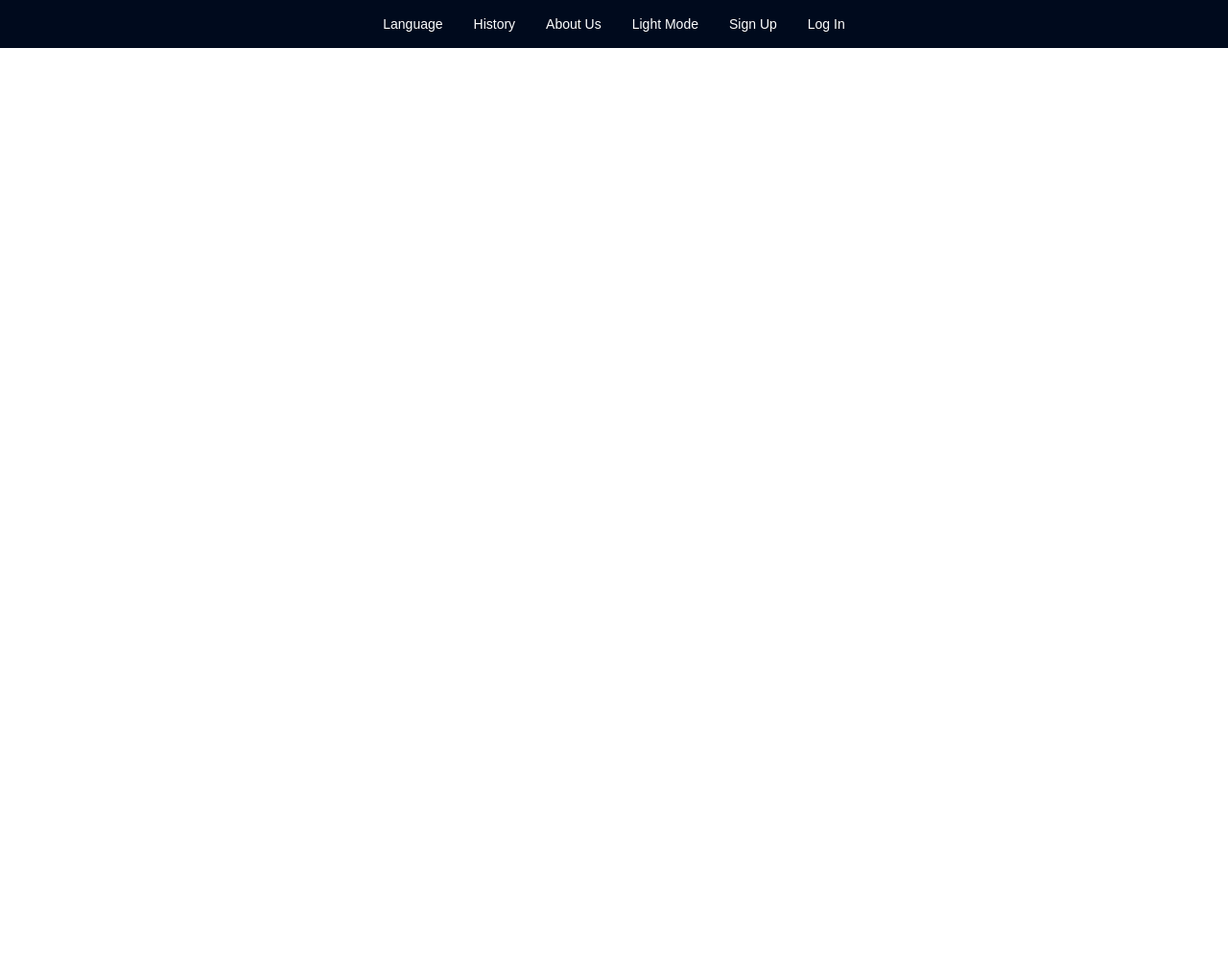
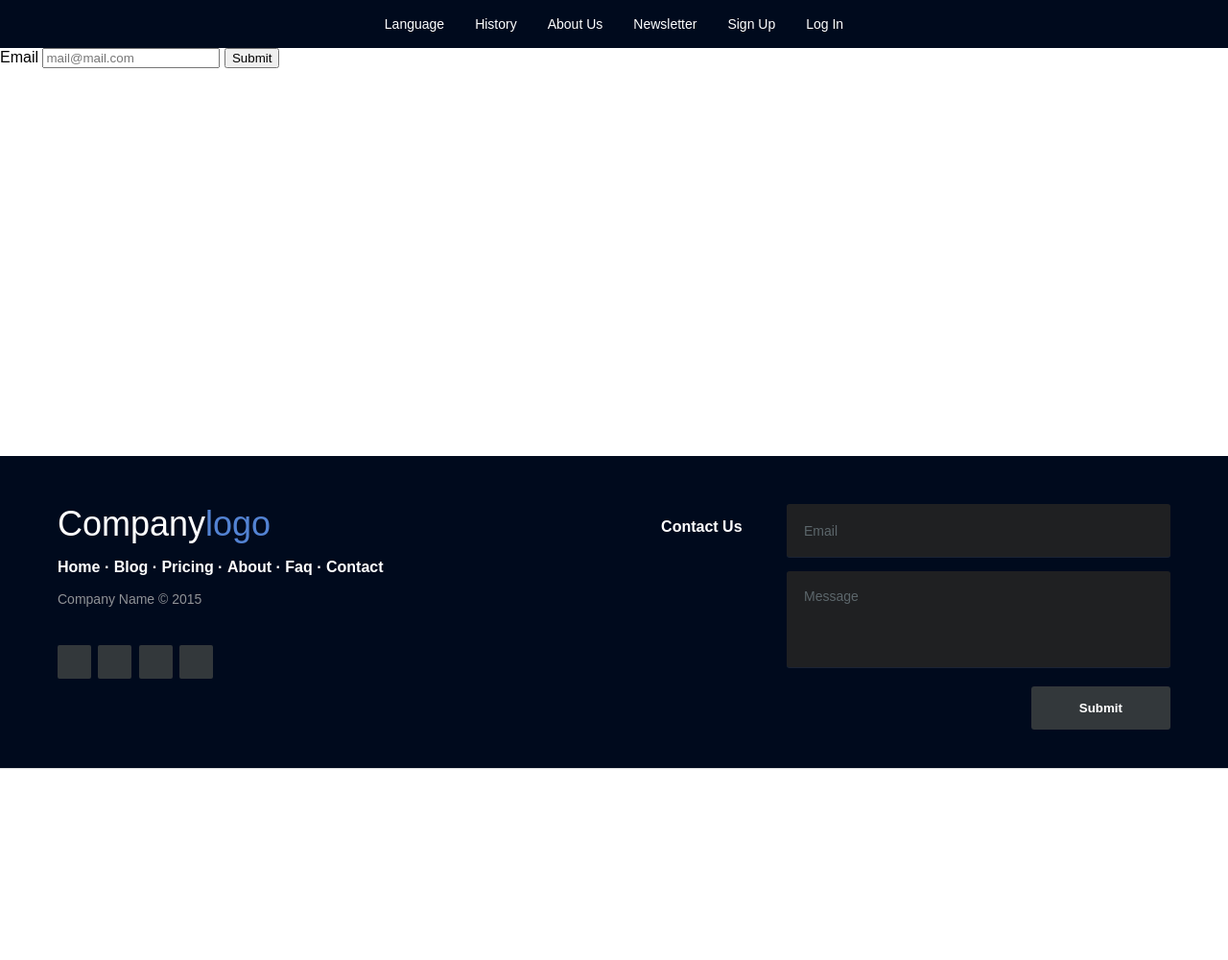
Before and after one commit to Amin-Mohamed/De-lorean, a PHP site: page /signup.php in a window 1280 px wide. Shown: the top 1000 px of the page at 96% size. Run offline with PHP 8.4, Linux system fonts and the light colour scheme.

Commit message:
Added a download button in newsletter

```diff
--- a/header.php
+++ b/header.php
@@ -2,9 +2,8 @@
 declare(strict_types=1);
 
 require __DIR__.'/data.php';
+ ?>
 
-
- ?>
 <!DOCTYPE html>
 <html lang="en">
 
@@ -30,11 +29,11 @@ require __DIR__.'/data.php';
               </div> <!-- /Div dropContent -->
             </li>
           </div> <!-- /Div dropdown -->
-          <li><a class="link" href="#">History</a></li>
-          <li><a class="link" href="#">About Us</a></li>
-          <li><a class="link" href="#">Light Mode</a></li>
-          <li><a class="link" href="signup.php">Sign Up</a></li>
-          <li><a class="link" href="#">Log In</a></li>
+          <li><a class="" href="#">History</a></li>
+          <li><a class="" href="#">About Us</a></li>
+          <li><a class="download" href="#">Newsletter</a></li>
+          <li><a class="" href="signup.php">Sign Up</a></li>
+          <li><a class="" href="#">Log In</a></li>
         </ul>
       <span class="toggle">☰</span>
     </label>
--- a/index.php
+++ b/index.php
@@ -1,14 +1,11 @@
 <?php
 declare(strict_types=1);
 
-require __DIR__.'/data.php';
 require __DIR__.'/header.php';
 require __DIR__.'/footer.php';
 ?>
 
-
-
-  <script type="text/javascript" src="javascript.js"></script>
+<script type="text/javascript" src="javascript.js"></script>
 </body>
 
 </html>
--- a/signup.php
+++ b/signup.php
@@ -2,12 +2,18 @@
 declare(strict_types=1);
 
 require __DIR__.'/header.php';
+require __DIR__.'/data.php';
  ?>
-
- <form method="post">
-    <div class=“form-group”>
+<main>
+  <form method="post">
+    <div class=“formGroup”>
       <label for="email">Email</label>
       <input type="email" name="email" id="email" placeholder='mail@mail.com'>
       <button type="submit">Submit</button>
     </div>
- </form>
+  </form>
+</main>
+
+<?php
+require __DIR__.'/footer.php';
+ ?>
--- a/style.css
+++ b/style.css
@@ -64,6 +64,10 @@ body {
   background: #FFF;
   width: 100vw;
   height: 2000px;
+}
+
+main {
+  padding-top: 50px;
 }
 
 nav {
@@ -218,7 +222,6 @@ nav {
 .dropdown:hover .link {
   background-color: #00205A;
 }
-
 
 
 
--- a/svenska.php
+++ b/svenska.php
@@ -1,9 +1,9 @@
 <?php
 declare(strict_types=1);
 
+require __DIR__.'/headersvenska.php';
 require __DIR__.'/data.php';
-require __DIR__.'/headersvenska.php';
-
+require __DIR__.'/footer.php'
 ?>
 
   <script type="text/javascript" src="javascript.js"></script>
```
Also changed, not shown: headersvenska.php (+6 -7 lines), javascript.js (+23 -9 lines), signupsvenska.php (+12 -1 lines), 1 other file.
